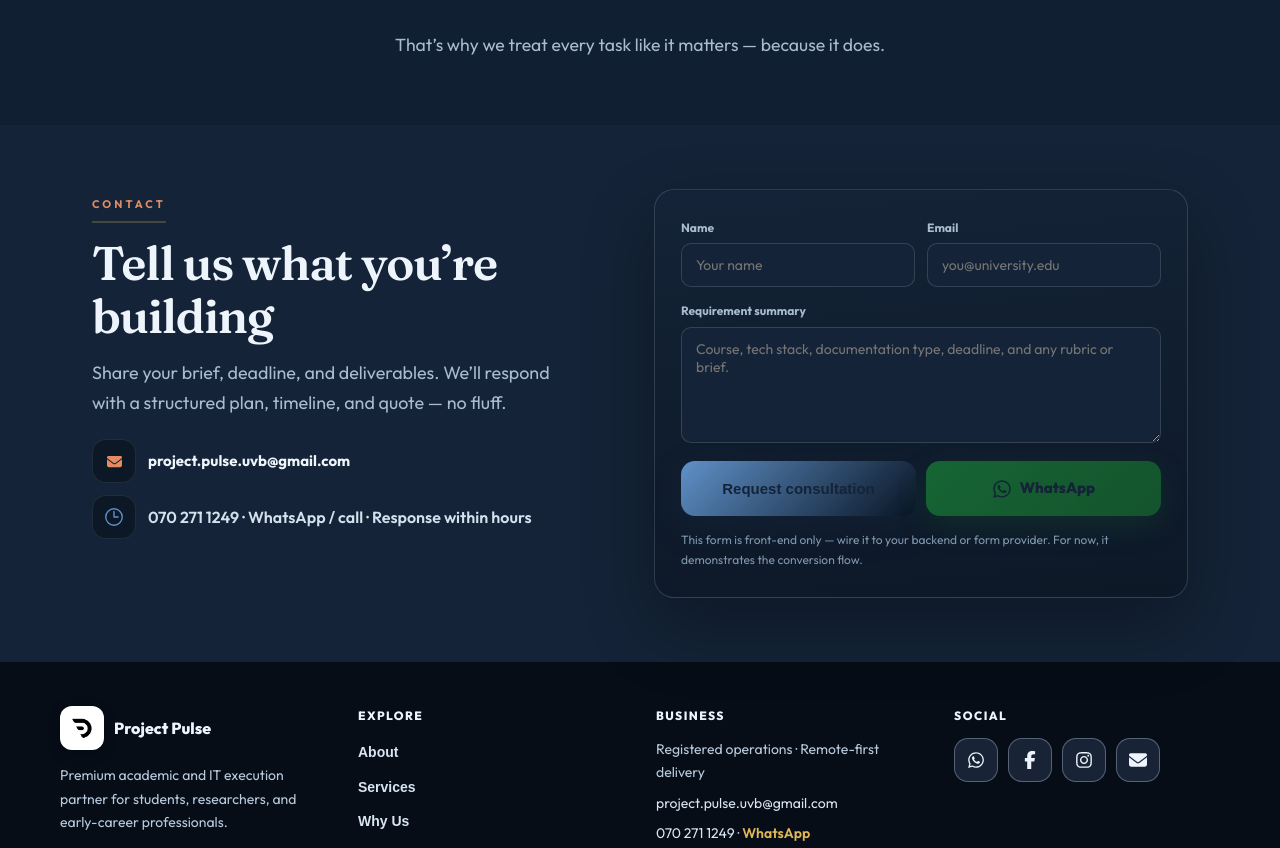
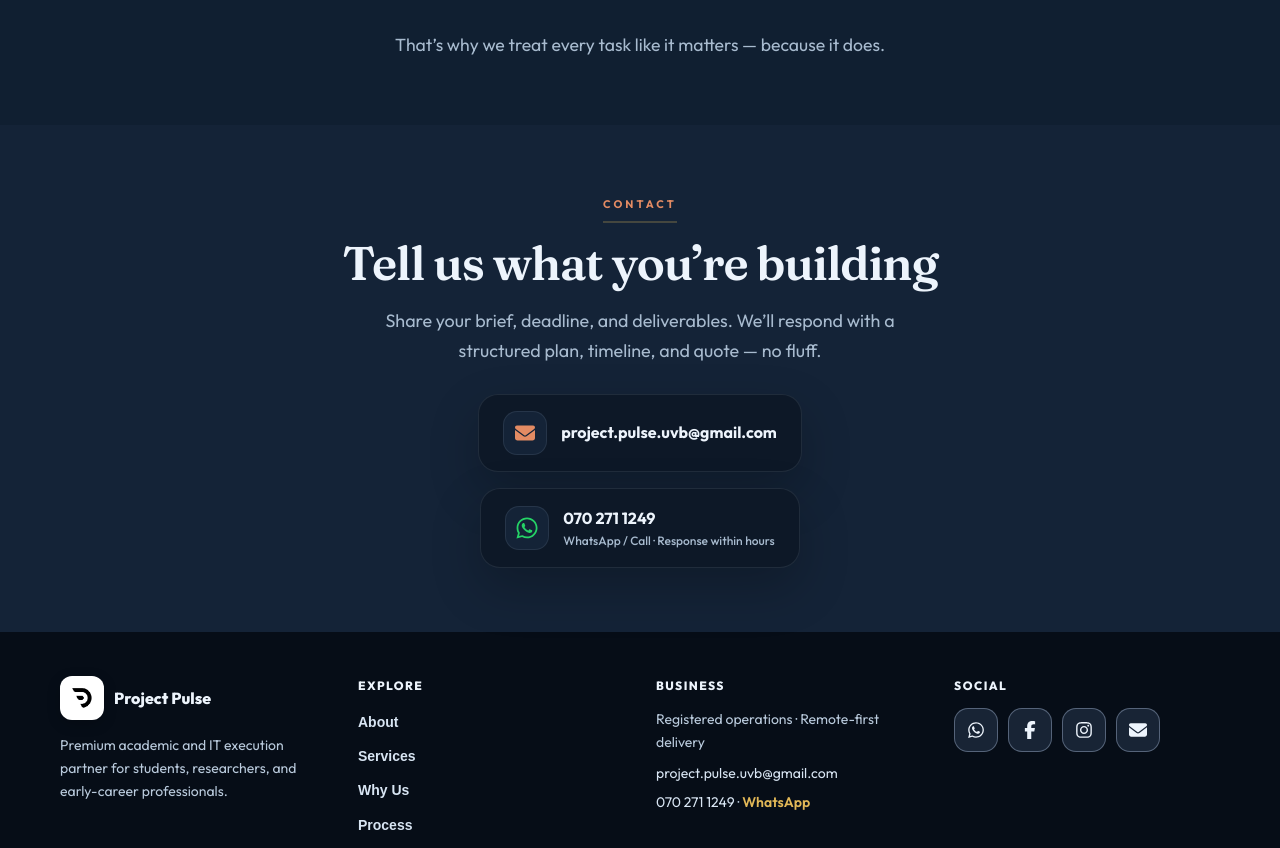
Before and after one commit to binuri2018/Project_pulse_official, a React (Vite) app: page / in a window 1280 px wide. Shown: the part 7900-8748 px from the top of the page. Built offline with nearby package versions, Linux system fonts and the light colour scheme.

Commit message:
UI/UX upgrade 2

```diff
--- a/src/App.jsx
+++ b/src/App.jsx
@@ -1499,7 +1499,7 @@ export default function App() {
                     boxShadow: '0 14px 40px rgba(22, 101, 52, 0.35)',
                   }}
                 >
-                  <span aria-hidden>💬</span> Start on WhatsApp
+                  Start on WhatsApp
                 </a>
                 <button
                   type="button"
@@ -1562,25 +1562,29 @@ export default function App() {
 
           {/* Contact */}
           <section id="contact" className="pp-section-reveal" style={{ background: theme.cream }}>
-            <div style={{ ...sectionWrap, maxWidth: 1160 }}>
-              <div style={{ display: 'grid', gridTemplateColumns: 'repeat(auto-fit, minmax(280px, 1fr))', gap: 28, alignItems: 'stretch' }}>
-                <div>
-                  <div className="pp-eyebrow-accent" style={eyebrow}>Contact</div>
-                  <h2 style={h2}>Tell us what you’re building</h2>
-                  <p style={{ ...sub, maxWidth: 480 }}>
+            <div style={{ ...sectionWrap, maxWidth: 680, textAlign: 'center' }}>
+              <div className="pp-eyebrow-accent" style={{ ...eyebrow, margin: '0 auto 14px' }}>Contact</div>
+              <h2 style={{ ...h2, margin: '0 auto 16px' }}>Tell us what you’re building</h2>
+              <p style={{ ...sub, margin: '0 auto 28px', maxWidth: 520 }}>
                 Share your brief, deadline, and deliverables. We’ll respond with a structured plan, timeline, and quote — no fluff.
               </p>
-                  <div style={{ marginTop: 22, display: 'flex', flexDirection: 'column', gap: 12 }}>
+              <div style={{ display: 'flex', flexWrap: 'wrap', justifyContent: 'center', gap: 16, marginTop: 22 }}>
                 <a
                   href={`mailto:${EMAIL}`}
+                  className="pp-card-hover"
                   style={{
                     display: 'inline-flex',
                     alignItems: 'center',
-                        gap: 12,
+                    gap: 14,
                     textDecoration: 'none',
                     color: theme.ink,
                     fontWeight: 700,
-                        fontSize: 15,
+                    fontSize: 16,
+                    padding: '16px 24px',
+                    borderRadius: theme.radiusLg,
+                    background: theme.pageBg,
+                    border: `1px solid ${theme.lineSoft}`,
+                    boxShadow: theme.shadowCard,
                   }}
                 >
                   <span
@@ -1590,24 +1594,31 @@ export default function App() {
                       borderRadius: theme.radiusMd,
                       display: 'grid',
                       placeItems: 'center',
-                          background: theme.pageBg,
+                      background: theme.cream,
                       color: theme.rust,
                       border: `1px solid ${theme.lineSoft}`,
                     }}
                   >
-                        <FaEnvelope />
+                    <FaEnvelope size={20} />
                   </span>
                   {EMAIL}
                 </a>
                 <a
                   href={PHONE_TEL_HREF}
+                  className="pp-card-hover"
                   style={{
                     display: 'inline-flex',
                     alignItems: 'center',
-                        gap: 12,
-                        color: theme.inkSoft,
-                        fontWeight: 600,
+                    gap: 14,
+                    color: theme.ink,
+                    fontWeight: 700,
+                    fontSize: 16,
                     textDecoration: 'none',
+                    padding: '16px 24px',
+                    borderRadius: theme.radiusLg,
+                    background: theme.pageBg,
+                    border: `1px solid ${theme.lineSoft}`,
+                    boxShadow: theme.shadowCard,
                   }}
                 >
                   <span
@@ -1617,128 +1628,18 @@ export default function App() {
                       borderRadius: theme.radiusMd,
                       display: 'grid',
                       placeItems: 'center',
-                          background: theme.pageBg,
+                      background: theme.cream,
                       color: theme.navy,
                       border: `1px solid ${theme.lineSoft}`,
                     }}
                   >
-                        <HiOutlineClock size={22} />
+                    <FaWhatsapp size={24} style={{ color: '#25D366' }} />
                   </span>
-                      {PHONE_DISPLAY} · WhatsApp / call · Response within hours
+                  <div style={{ textAlign: 'left' }}>
+                    <div>{PHONE_DISPLAY}</div>
+                    <div style={{ fontSize: 12, color: theme.muted, fontWeight: 500 }}>WhatsApp / Call · Response within hours</div>
+                  </div>
                 </a>
-                  </div>
-                </div>
-                <form
-                  onSubmit={(e) => e.preventDefault()}
-                  style={{
-                    padding: '28px 26px',
-                    borderRadius: theme.radiusLg,
-                    background: `linear-gradient(175deg, ${theme.cream} 0%, ${theme.pageBg} 100%)`,
-                    border: `1px solid ${theme.line}`,
-                    boxShadow: theme.shadowLift,
-                    display: 'flex',
-                    flexDirection: 'column',
-                    gap: 14,
-                  }}
-                >
-                  <div style={{ display: 'grid', gap: 12, gridTemplateColumns: 'repeat(auto-fit, minmax(160px, 1fr))' }}>
-                    <label style={{ display: 'flex', flexDirection: 'column', gap: 6, fontSize: 12, fontWeight: 700, color: theme.muted }}>
-                      Name
-                      <input
-                        name="name"
-                        placeholder="Your name"
-                        style={{
-                          padding: '12px 14px',
-                          borderRadius: theme.radiusSm,
-                          border: `1px solid ${theme.line}`,
-                          fontSize: 14,
-                          fontFamily: 'inherit',
-                          background: theme.cream,
-                        }}
-                      />
-                    </label>
-                    <label style={{ display: 'flex', flexDirection: 'column', gap: 6, fontSize: 12, fontWeight: 700, color: theme.muted }}>
-                      Email
-                      <input
-                        type="email"
-                        name="email"
-                        placeholder="you@university.edu"
-                        style={{
-                          padding: '12px 14px',
-                          borderRadius: theme.radiusSm,
-                          border: `1px solid ${theme.line}`,
-                          background: theme.cream,
-                          fontSize: 14,
-                          fontFamily: 'inherit',
-                        }}
-                      />
-                    </label>
-                  </div>
-                  <label style={{ display: 'flex', flexDirection: 'column', gap: 6, fontSize: 12, fontWeight: 700, color: theme.muted }}>
-                    Requirement summary
-                    <textarea
-                      name="message"
-                      rows={5}
-                      placeholder="Course, tech stack, documentation type, deadline, and any rubric or brief."
-                      style={{
-                        padding: '12px 14px',
-                        borderRadius: theme.radiusSm,
-                        border: `1px solid ${theme.line}`,
-                        fontSize: 14,
-                        resize: 'vertical',
-                        fontFamily: 'inherit',
-                        background: theme.cream,
-                      }}
-                    />
-                  </label>
-                  <div style={{ display: 'flex', flexWrap: 'wrap', gap: 10, marginTop: 4 }}>
-                    <button
-                      type="submit"
-                      className="pp-btn"
-                      style={{
-                        flex: '1 1 180px',
-                        padding: '15px 20px',
-                        borderRadius: theme.radiusMd,
-                        border: 'none',
-                        cursor: 'pointer',
-                        fontWeight: 800,
-                        fontSize: 15,
-                        color: theme.cream,
-                        background: `linear-gradient(135deg, ${theme.navy} 0%, ${theme.navyDeep} 100%)`,
-                        boxShadow: '0 12px 32px rgba(26, 47, 74, 0.28)',
-                      }}
-                    >
-                      Request consultation
-                    </button>
-                    <a
-                      href={WHATSAPP_URL}
-                      target="_blank"
-                      rel="noreferrer"
-                      className="pp-btn"
-                      style={{
-                        flex: '1 1 180px',
-                        textAlign: 'center',
-                        padding: '15px 20px',
-                        borderRadius: theme.radiusMd,
-                        fontWeight: 800,
-                        fontSize: 15,
-                        textDecoration: 'none',
-                        color: theme.cream,
-                        background: 'linear-gradient(135deg, #166534 0%, #14532d 100%)',
-                        display: 'inline-flex',
-                        alignItems: 'center',
-                        justifyContent: 'center',
-                        gap: 8,
-                        boxShadow: '0 10px 28px rgba(22, 101, 52, 0.25)',
-                      }}
-                    >
-                      <FaWhatsapp size={20} /> WhatsApp
-                    </a>
-                  </div>
-                  <p style={{ margin: 0, fontSize: 12, color: theme.mutedLight }}>
-                    This form is front-end only — wire it to your backend or form provider. For now, it demonstrates the conversion flow.
-                  </p>
-                </form>
               </div>
             </div>
           </section>
```
Lines whose indentation alone changed are shown as unchanged.
